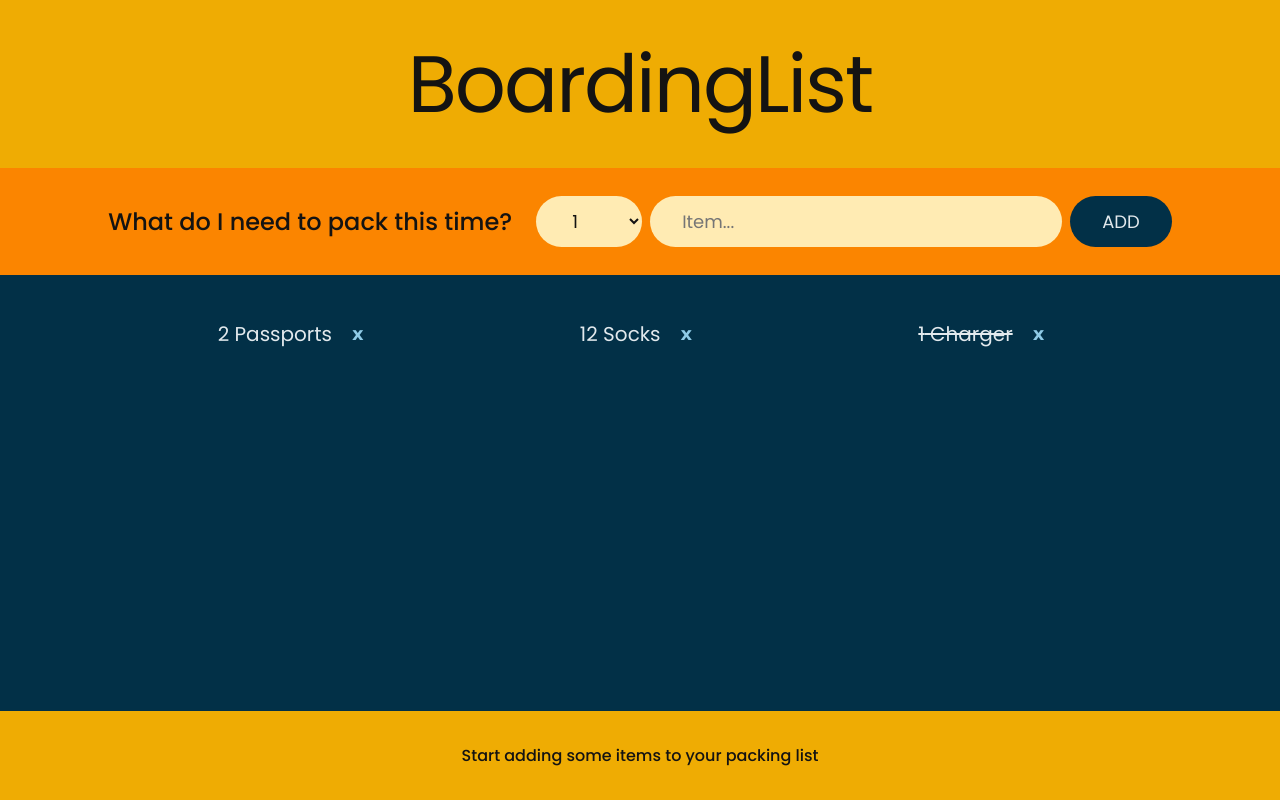
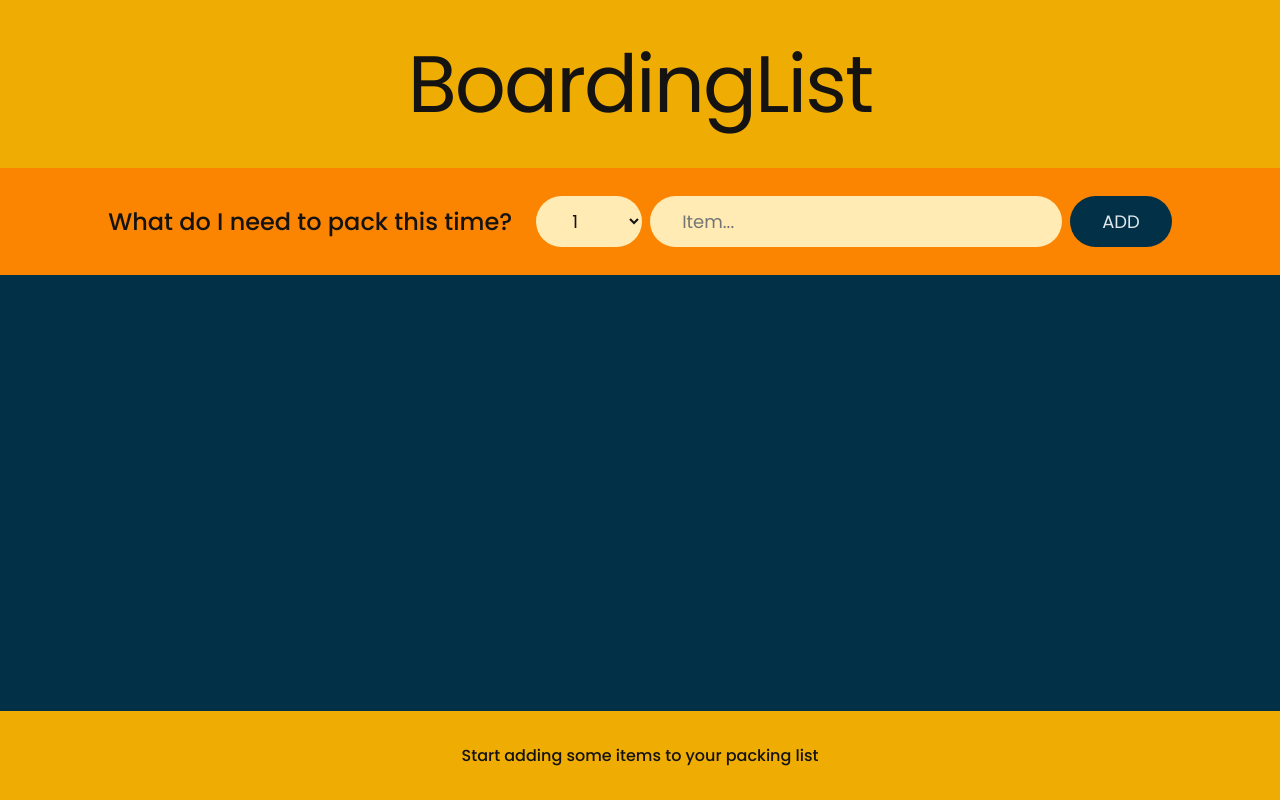
Before and after one commit to Brenotardelli/BoardingList, a React (Vite) app: page / in a window 1280 px wide. Built offline with nearby package versions, Linux system fonts and the light colour scheme.

Commit message:
render list added

```diff
--- a/src/App.jsx
+++ b/src/App.jsx
@@ -1,3 +1,4 @@
+import { useState } from "react";
 import React from "react";
 import Logo from "./Logo";
 import Form from "./Form";
@@ -5,11 +6,16 @@ import PackingList from "./PackingList";
 import Stats from "./Stats";
 
 const App = () => {
+  const [items, setItems] = useState([]);
+
+  function handleItems(item) {
+    setItems((items) => [...items, item]);
+  }
   return (
     <div className="app">
       <Logo />
-      <Form />
-      <PackingList />
+      <Form onAddItems={handleItems} />
+      <PackingList items={items} />
       <Stats />
     </div>
   );
--- a/src/Form.jsx
+++ b/src/Form.jsx
@@ -1,14 +1,20 @@
 import React, { useState } from "react";
 
-const Form = () => {
+const Form = ({ onAddItems }) => {
   const [desc, setDesc] = useState("");
   const [opt, setOpt] = useState(1);
 
   function handleSubmit(e) {
     e.preventDefault();
     if (!desc) return;
-    const newItem = { desc, opt, package: false, id: Date.now() };
+    const newItem = {
+      id: Date.now(),
+      description: desc,
+      quantity: opt,
+      packed: false,
+    };
 
+    onAddItems(newItem);
     setDesc("");
     setOpt(1);
   }
--- a/src/PackingList.jsx
+++ b/src/PackingList.jsx
@@ -6,11 +6,12 @@ const initialItems = [
   { id: 3, description: "Charger", quantity: 1, packed: true },
 ];
 
-const PackingList = () => {
+
+const PackingList = ({ items }) => {
   return (
     <div className="list">
       <ul>
-        {initialItems.map(({ id, description, quantity, packed }) => (
+        {items.map(({ id, description, quantity, packed }) => (
           <li key={id}>
             <span style={packed ? { textDecorationLine: "line-through" } : {}}>
               {quantity} {description}
```
